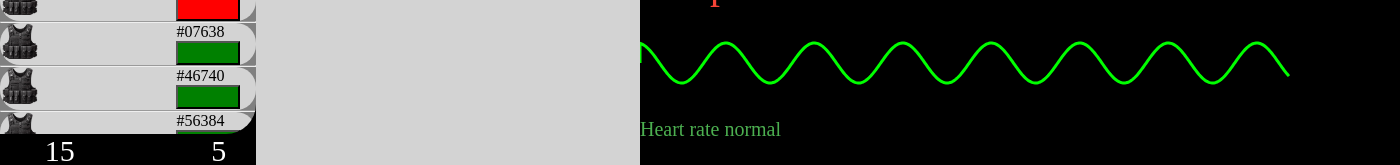
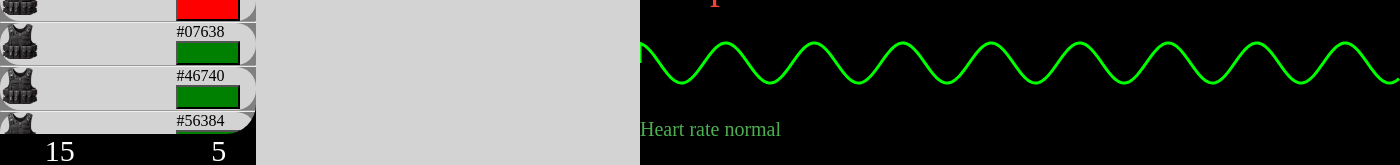
Before and after one commit to EngineerSAS/Aquila-Vision, a plain HTML site: page index.html in a window 1280 px wide. Shown: the part 586-751 px from the top of the page, 1400 px wide, since content can reach past the window. Drawn offline with Linux system fonts and the light colour scheme; some packages are replaced by stand-ins of ours.

Commit message:
changess

```diff
--- a/index.html
+++ b/index.html
@@ -251,7 +251,7 @@
             <div class="heartrate">
                 <h2>Heart Rate Monitor</h2>
                 <div id="heart-rate">-- bpm</div>
-                <canvas id="waveform" width="650" height="110"></canvas>
+                <canvas id="waveform" width="760" height="110"></canvas>
                 <div class="status" id="heart-status">Waiting for data...</div>
             </div>
 
```
